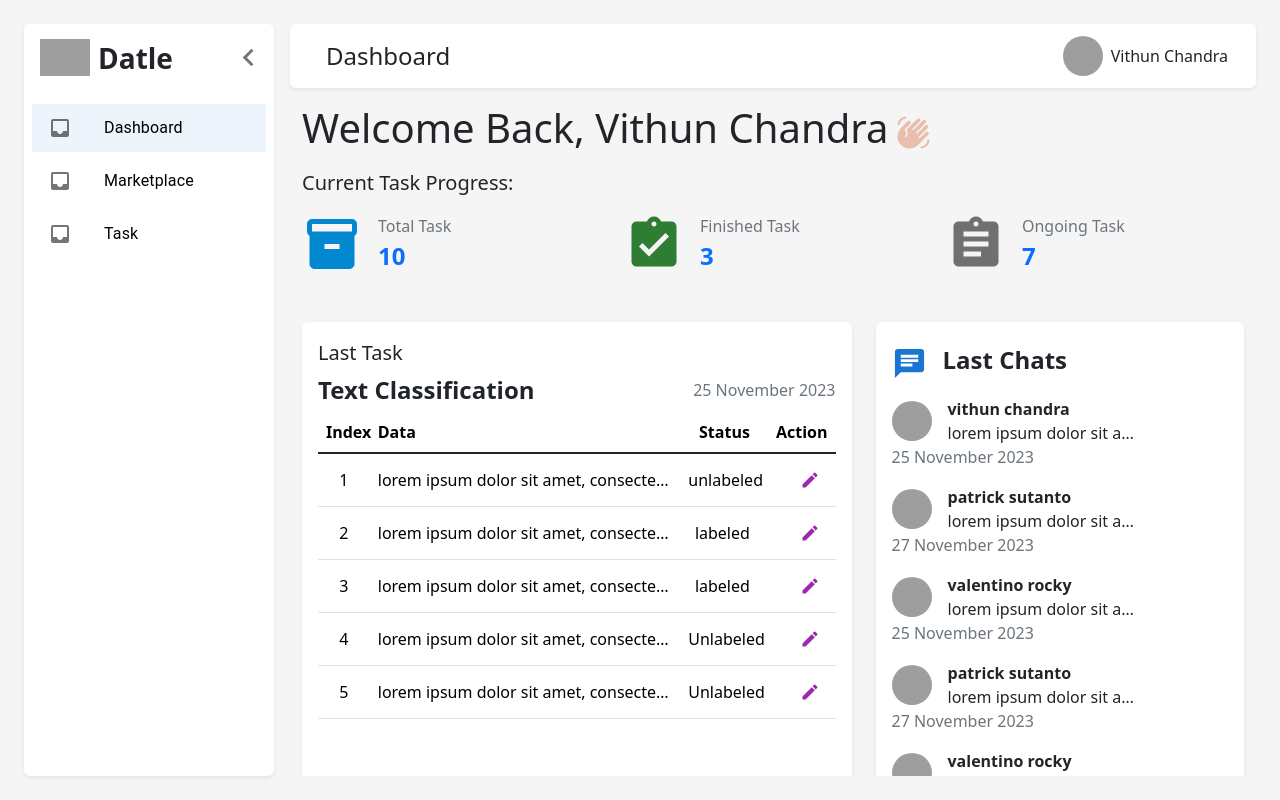
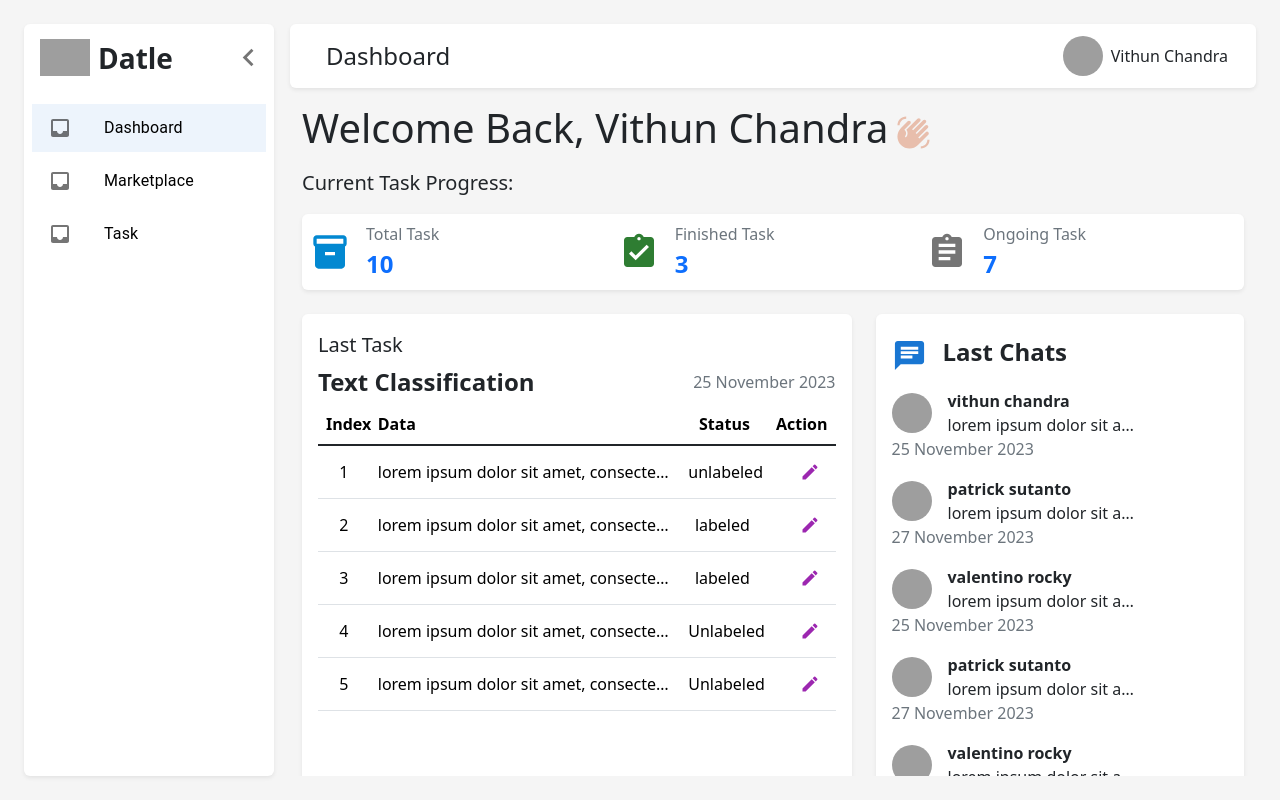
Before and after one commit to vithunchandra/Data-Labelling, a React (Vite) app in the folder Frontend/: page /worker in a window 1280 px wide. Built offline with nearby package versions, Linux system fonts and the light colour scheme; grey boxes are pictures that could not be loaded.

Commit message:
minor addition

```diff
--- a/Frontend/src/App.tsx
+++ b/Frontend/src/App.tsx
@@ -11,6 +11,7 @@ import Admin from "./pages/admin/Admin";
 import Requester from "./pages/requester/Requester";
 import Worker from "./pages/worker/Worker";
 import { adminNavigation, requesterNavigation, workerNavigation } from "./route";
+import AddTaskType from "./pages/admin/AddTaskType";
 
 function App() {
   const router = createBrowserRouter(
@@ -27,6 +28,12 @@ function App() {
             ></Route>
           );
         })}
+        <Route
+          path="/admin/task_type/add_task"
+          element={<AddTaskType></AddTaskType>}
+        >
+
+        </Route>
       </Route>,
       <Route path="/requester" element={<Requester />}>
         {requesterNavigation.map((item, index) => {
--- /dev/null
+++ b/Frontend/src/pages/admin/AddTaskType.tsx
@@ -0,0 +1,3 @@
+export default function AddTaskType(){
+    return <h1>Dari Add Task Type</h1>
+}
--- a/Frontend/src/pages/admin/AdminTaskType.tsx
+++ b/Frontend/src/pages/admin/AdminTaskType.tsx
@@ -1,5 +1,7 @@
 import React, { useState } from "react";
 import taskType from "../../dummy_data/task_type.json";
+import { Button } from "@mui/material";
+import { Link } from "react-router-dom";
 
 export default function AdminTaskType() {
   const [data, setData] = useState(taskType);
@@ -20,6 +22,9 @@ export default function AdminTaskType() {
 
   return (
     <div className="container">
+      <Link to={'/admin/task_type/add_task'}>
+        <Button variant="contained">Add Task</Button>
+      </Link>
       <h1 className="my-3">Admin Task Type</h1>
       <table className="table table-striped">
         <thead>
--- a/Frontend/src/pages/worker/WorkerDashboard.tsx
+++ b/Frontend/src/pages/worker/WorkerDashboard.tsx
@@ -11,17 +11,17 @@ import LastChat from '../../components/dashboard/LastChat';
 export default function WorkerDashboard(){
     const progressInfo = [
         {
-            icon: <InventoryIcon sx={{fontSize: '60px'}} color='info'></InventoryIcon>,
+            icon: <InventoryIcon sx={{fontSize: '40px'}} color='info'></InventoryIcon>,
             titleText: 'Total Task',
             text: '10'
         },
         {
-            icon: <AssignmentTurnedInIcon sx={{fontSize: '60px'}} color='success'></AssignmentTurnedInIcon>,
+            icon: <AssignmentTurnedInIcon sx={{fontSize: '40px'}} color='success'></AssignmentTurnedInIcon>,
             titleText: 'Finished Task',
             text: '3'
         },
         {
-            icon: <AssignmentIcon sx={{fontSize: '60px'}} color='action'></AssignmentIcon>,
+            icon: <AssignmentIcon sx={{fontSize: '40px'}} color='action'></AssignmentIcon>,
             titleText: 'Ongoing Task',
             text: '7'
         },
@@ -40,7 +40,7 @@ export default function WorkerDashboard(){
                 <div className='my-3 fs-5'>
                     Current Task Progress:
                 </div>
-                <div className='row align-items-center'>
+                <div className='row align-items-center justify-content-between rounded-2 bg-white shadow-sm p-2 g-0'>
                     {
                         progressInfo.map((item, index) => {
                             return <ProgressInfo icon={item.icon} titleText={item.titleText} text={item.text} key={index}></ProgressInfo>
@@ -48,7 +48,7 @@ export default function WorkerDashboard(){
                     }
                 </div>
 
-                <div className='row justify-content-between align-items-stretch mt-5 g-0'>
+                <div className='row justify-content-between align-items-stretch mt-4 g-0'>
                     <div className='col-7 bg-white rounded-2 shadow-sm p-3'>
                         <LastTask task={lastTask}></LastTask>
                     </div>
--- a/Frontend/src/route.tsx
+++ b/Frontend/src/route.tsx
@@ -68,5 +68,5 @@ export const adminNavigation = [
     icon: <i className="bi bi-house"></i>,
     element: <AdminKeuangan />,
     path: "/admin/keuangan",
-  },
+  }
 ]
```
